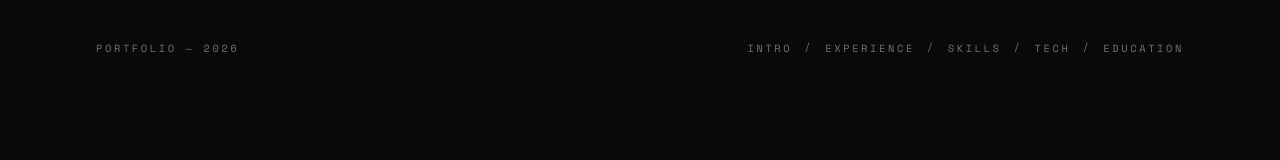
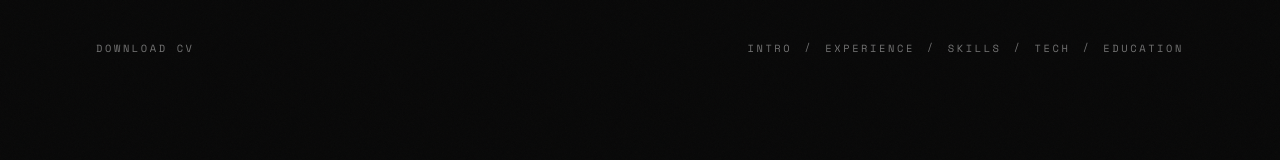
Before and after one commit to Kaustubhjogle/Portfolio, a React (Vite) app: page / in a window 1280 px wide. Shown: the top 160 px of the page. Built offline with nearby package versions, Linux system fonts and the light colour scheme; the HTML template or start-up script is replaced by a standard one; a web font is replaced by a local one.

Commit message:
Add Download CV Button to Navbar

```diff
--- a/src/components/portfolio/HeroSection.tsx
+++ b/src/components/portfolio/HeroSection.tsx
@@ -30,7 +30,9 @@
     <section id="intro" className="min-h-screen flex flex-col justify-start pt-24 md:pt-32 pb-0 px-6 md:px-16 lg:px-24 relative">
       {/* top nav */}
       <nav className="absolute top-0 left-0 right-0 flex flex-col md:flex-row justify-between items-center px-6 md:px-16 lg:px-24 py-6 md:py-10 gap-4 md:gap-0">
-        <span className="section-label">Portfolio — 2026</span>
+        <a href="/Kaustubh_Jogle_Resume.pdf" target="_blank" rel="noopener noreferrer" className="section-label hover-line transition-colors hover:text-ink">
+          Download CV
+        </a>
         <div className="flex flex-wrap justify-center items-center gap-2 md:gap-3">
           {["Intro", "Experience", "Skills", "Tech", "Education"].map((item, index, array) => (
             <span key={item} className="flex items-center gap-2 md:gap-3">
```
Also changed, not shown: 1 other file (tests, documents, lock files or other folders).
